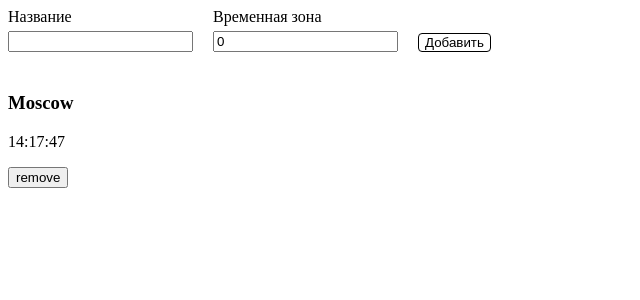
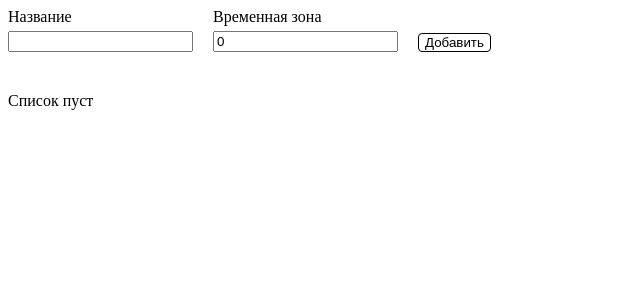
Before and after one commit to alexbog1985/neto-js-react-WorldClock, a React (Vite) app: page / in a window 1280 px wide. Shown: the top 300 px of the page, without its empty margins (0-640 px from the left). Built offline with nearby package versions, Linux system fonts and the light colour scheme.

Commit message:
работает

```diff
--- a/src/App.tsx
+++ b/src/App.tsx
@@ -1,16 +1,34 @@
-import './App.css'
-import WorldClockForm from './components/WorldClockForm'
-import WorldClock from './components/WorldClock'
+import './App.css';
+import WorldClockForm from './components/WorldClockForm';
+import { useState } from 'react';
+import WorldClockList from './components/WorldClockList';
+
+interface Clock {
+  id: string;
+  cityName: string;
+  timeZone: number;
+}
 
 function App() {
+  const [clocks, setClocks] = useState<Clock[]>([]);
 
-  const onRemove = () => {}
-  const onAdd = (cityName, timeZone) => {console.log(cityName, timeZone)}
+  const addClock = (cityName: string, timeZone: number) => {
+    const newClock: Clock = {
+      id: Date.now().toString(),
+      cityName,
+      timeZone
+    };
+    setClocks(prev => [...prev, newClock]);
+  }
+
+  const removeClock = (id:string) => {
+    setClocks(prev => prev.filter(clock => clock.id !== id));
+  }
 
   return (
     <>
-      <WorldClockForm onAdd={onAdd}/>
-      <WorldClock timeZone={3} cityName="Moscow" onRemove={onRemove} />
+      <WorldClockForm onAdd={addClock}/>
+      <WorldClockList clocks={clocks} onRemove={removeClock} />
     </>
   )
 }
--- a/src/components/WorldClockList.tsx
+++ b/src/components/WorldClockList.tsx
@@ -0,0 +1,31 @@
+import WorldClock from "./WorldClock";
+
+interface Clock {
+  id: string;
+  timeZone: number;
+  cityName: string;
+}
+
+interface WorldClockListProps {
+  clocks: Clock[];
+  onRemove: (id: string) => void;
+}
+
+export default function WorldClockList({ clocks, onRemove }: WorldClockListProps) {
+  if (clocks.length === 0) {
+    return <p>Список пуст</p>;
+  }
+
+  return (
+    <div className="clocks-list">
+      {clocks.map((clock) => (
+        <WorldClock
+          key={clock.id}
+          timeZone={clock.timeZone}
+          cityName={clock.cityName}
+          onRemove={() => onRemove(clock.id)}
+        />
+      ))}
+    </div>
+  )
+}
```
